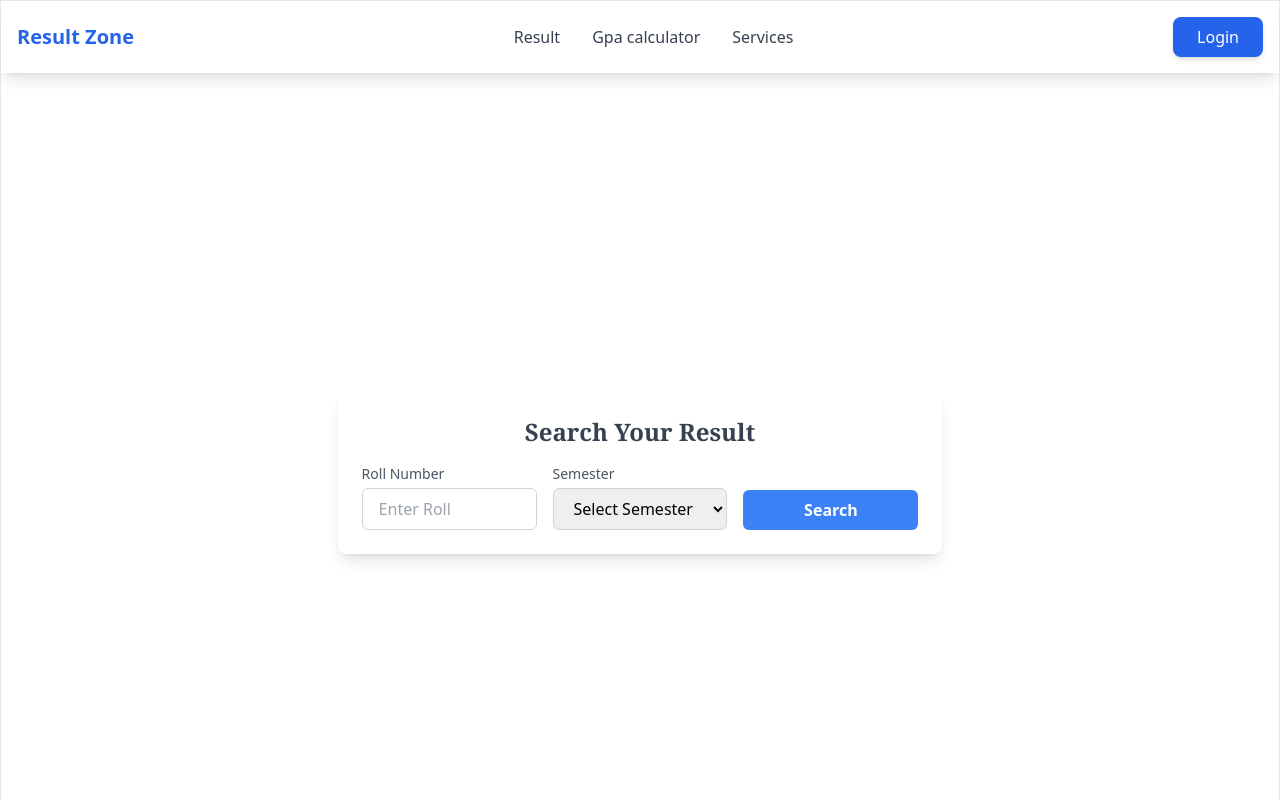
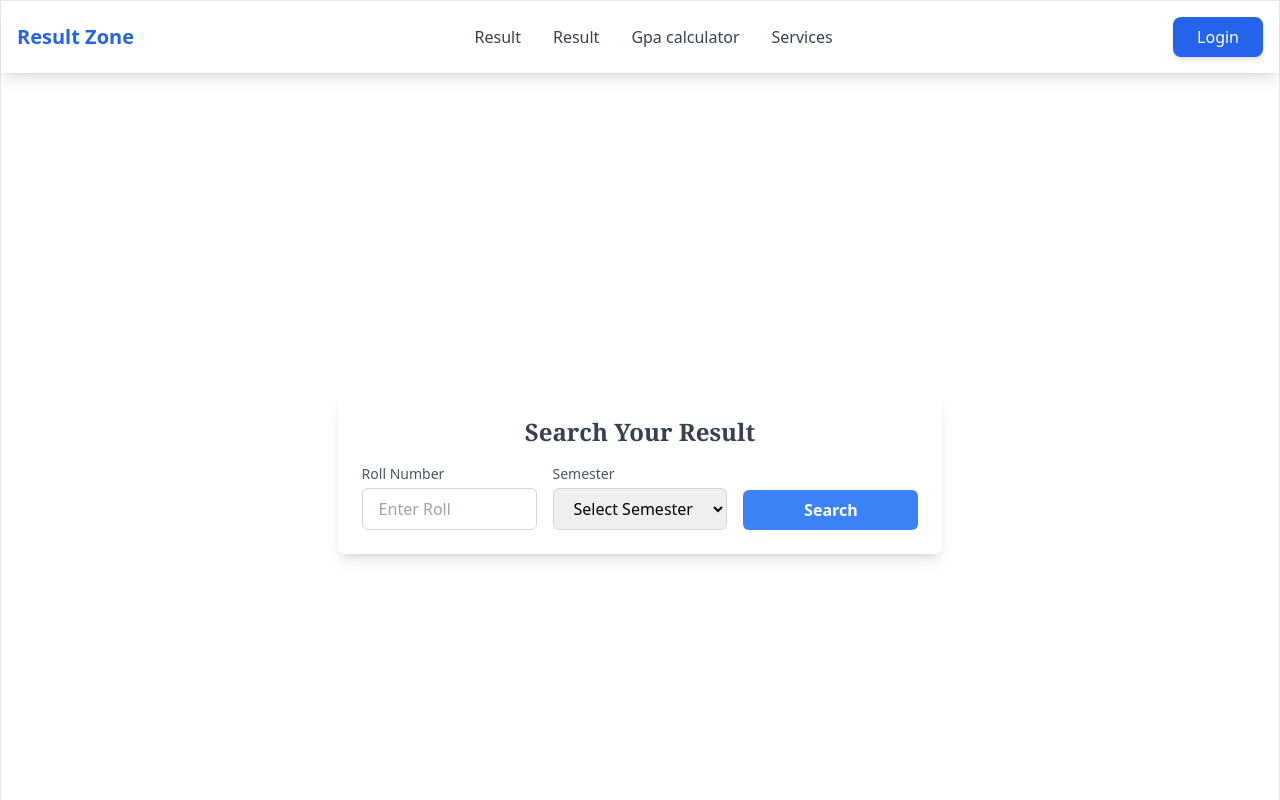
Before and after one commit to Tirtho-Ray/result-management-client, a React (Vite) app: page / in a window 1280 px wide. Shown: the top 800 px of the page. Built offline with nearby package versions, Linux system fonts and the light colour scheme.

Commit message:
update somthing

```diff
--- a/src/components/OpenComponents/Navbar.tsx
+++ b/src/components/OpenComponents/Navbar.tsx
@@ -42,6 +42,12 @@ const Navbar = () => {
 
                 {/* Middle Pages */}
                 <ul className="hidden md:flex space-x-8 text-gray-700 font-medium">
+                    <li className="relative group" onClick={() => { closeMenu(); navigate("/"); }}>
+                        <span className="hover:text-blue-600 cursor-pointer transition-colors duration-300">
+                            Result
+                        </span>
+                        <span className="absolute bottom-0 left-0 w-0 h-[2px] bg-blue-600 transition-all duration-300 group-hover:w-full"></span>
+                    </li>
                     <li className="relative group" onClick={() => { closeMenu(); navigate("/"); }}>
                         <span className="hover:text-blue-600 cursor-pointer transition-colors duration-300">
                             Result
```
